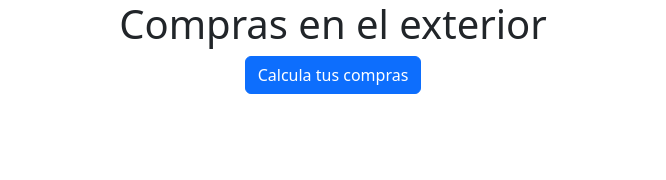
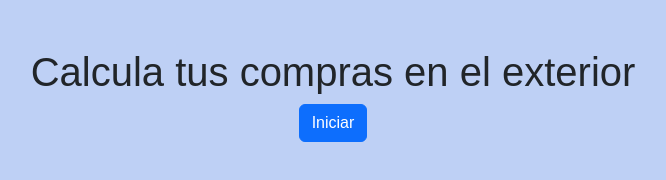
Before and after one commit to kevinco7/jsPFDominguezAnsorena, a plain HTML site: page index.html in a window 1280 px wide. Shown: the whole page, without its empty margins (307-973 px from the left). Drawn offline with nearby package versions, Linux system fonts and the light colour scheme.

Commit message:
correccion en alert

```diff
--- /dev/null
+++ b/assets/css/style.css
@@ -0,0 +1,11 @@
+* {
+    padding: 0;
+    margin: 0;
+    box-sizing: border-box;
+    list-style-type: none;
+  }
+  body {
+    min-height: 100vh;
+    font-family: sans-serif;
+    background-color: hsla(220, 74%, 76%, 0.606);
+  }
--- a/assets/js/app.js
+++ b/assets/js/app.js
@@ -1,5 +1,4 @@
 const botonUsd = document.getElementById('usd');
-const botonChl = document.getElementById('chl');
 const impuestoPais = 0.30;
 const retencion = 0.45;
 const salir = "ESC";
@@ -50,7 +49,7 @@ function convertirUsd(){
         alert( `Producto ${numero_producto} con nombre ${nombre} y monto total $ ${totalConversion}.Impuesto PAIS $ ${imp} Percepcion Ganancias $ ${ret}`);
         // console.log( `Producto ${numero_producto} con nombre ${nombre} y monto total $ ${totalConversion}.Impuesto PAIS $ ${imp} Percepcion Ganancias $ ${ret}`);
     }
-    alert(`El valor total de tus ${numero_producto} compras es de: ${total}ARS \n Impuesto Pais total es  ${totalImpPais}ARS \n Percepcíon RG 4815 es ${totalRet}ARS`)
+    alert(`El valor total de tus ${numero_producto} compras es de:\n Total: ${total}ARS \n Impuesto Pais: ${totalImpPais}ARS \n Percepcíon RG 4815: ${totalRet}ARS`)
 
 };
 
@@ -62,7 +61,4 @@ function escondicionSalida(texto){
     return false
 }
 
-
-
 botonUsd.onclick = convertirUsd;
-// botonChl.onclick = convertirCHL;
--- a/index.html
+++ b/index.html
@@ -3,32 +3,22 @@
   <head>
     <meta charset="utf-8">
     <meta name="viewport" content="width=device-width, initial-scale=1">
-    <title>conversor</title>
+    <title>calcula tus compras</title>
     <link href="https://cdn.jsdelivr.net/npm/bootstrap@5.3.0-alpha1/dist/css/bootstrap.min.css" rel="stylesheet" integrity="sha384-GLhlTQ8iRABdZLl6O3oVMWSktQOp6b7In1Zl3/Jr59b6EGGoI1aFkw7cmDA6j6gD" crossorigin="anonymous">
-  </head>
+    <link rel="stylesheet" href="./assets/css/style.css">
+</head>
   <body>
-    <h1 class="text-center">Compras en el exterior</h1>
-
-
-
-        <div class="container">
+        <div class="container-fluid">
         <div class="row">
-            <div class="col text-center">
-                <button class="btn btn-primary" id="usd" >Calcula tus compras </button>
+            <div class="col text-center mt-5">
+               <h1>Calcula tus compras en el exterior</h1>
+                <button class="btn btn-primary" id="usd" >Iniciar</button>
                 <!-- <button class="btn btn-primary" id="chl">peso chileno</button>                 -->
 
             </div>
         </div>
 
         </div>
-
-
-
-
-
-
-
-
 
     <script src="https://cdn.jsdelivr.net/npm/bootstrap@5.3.0-alpha1/dist/js/bootstrap.bundle.min.js" integrity="sha384-w76AqPfDkMBDXo30jS1Sgez6pr3x5MlQ1ZAGC+nuZB+EYdgRZgiwxhTBTkF7CXvN" crossorigin="anonymous"></script>
     <script src="assets/js/app.js"></script>
```
Also changed, not shown: assets/image/fondo.webp (added).
